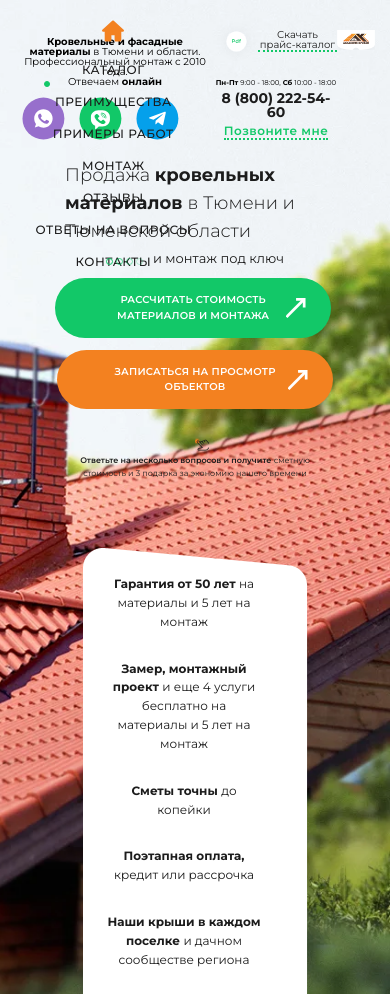
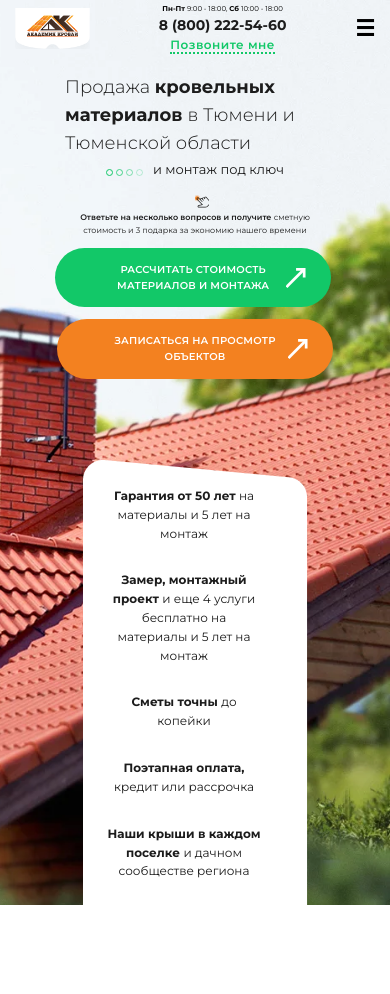
Before and after one commit to Sergey5471/testTask, a website: page src/pug/index.pug in a window 390 px wide. After the commit the page ends 905 px from the top, so only its background shows below. Drawn offline with nearby package versions, Linux system fonts and the light colour scheme; files that its build step writes are made by us from their sources; files whose address does not match are found by name.

Commit message:
fixed bugs

```diff
--- a/src/assets/js/app.js
+++ b/src/assets/js/app.js
@@ -1,4 +1,6 @@
 const popupBtn = document.getElementById('popup')
+
+// const header = document.getElementById('header')
 
 const body = document.querySelector('body')
 
@@ -106,10 +108,9 @@ formBtn.addEventListener('click', function (event) {
 //// adaptiv
 
 const screenWidth = document.documentElement.width
-console.log(screenWidth);
-
 
 const header = document.getElementById('header')
+const headerBurger = document.getElementById('headerBurger')
 const topboxItem = document.getElementById('topbox-item')
 const topboxPriselist = document.getElementById('topbox-pricelist')
 const topboxLogo = document.getElementById('topbox-logo')
@@ -124,7 +125,7 @@ burgerBtnOpen.innerHTML = '&#x2630;'
 const burgerBtnClose = document.createElement('div')
 burgerBtnClose.classList.add('burger')
 burgerBtnClose.innerHTML = '&#x2716;'
-const headerBurger = document.getElementById('headerBurger')
+
 const burgerBox = document.createElement('div')
 
 burgerBtnOpen.addEventListener('click', function(event) {
@@ -148,8 +149,9 @@ function burgerDraw(params) {
 	burgerBox.append(topboxSocial)
 }
 
+
 function changeScreenWidth(width) {
-	if (width <= 920) {
+	if (width <= 992) {
 		topboxItem.remove();
 		topboxPriselist.remove();
 		topboxSocial.remove();
@@ -164,14 +166,18 @@ function changeScreenWidth(width) {
 		topboxLogo.before(topboxItem)
 		topboxLogo.before(topboxPriselist)
 		topboxLogo.after(topboxSocial)
-		burgerBtnOpen	.remove()
+		burgerBtnOpen.remove()
 	}
 }
 
+window.addEventListener('load', function (params) {
+	let width = document.documentElement.clientWidth
+	changeScreenWidth(width)
+})
 
 window.addEventListener('resize', function () {
 	let width = document.documentElement.clientWidth
 	changeScreenWidth(width)
-	console.log(document.documentElement.clientWidth);
+
 
 })
--- a/src/assets/scss/components/header.scss
+++ b/src/assets/scss/components/header.scss
@@ -39,7 +39,7 @@
 	}
 }
 
-@media (max-width: 920.75px) {
+@media (max-width: 992.75px) {
 	.header {
 		padding: 2rem 0 2rem 0;
 		border-bottom: none;
--- a/src/assets/scss/components/intro.scss
+++ b/src/assets/scss/components/intro.scss
@@ -344,7 +344,7 @@
 }
 
 
-@media (max-width: 920.75px) {
+@media (max-width: 992.75px) {
 	.intro {
 		padding-top: 0.5rem;
 		background-size:cover;
@@ -431,7 +431,7 @@
 			&__contact p {
 				font-size: 1.2rem;
 				padding-bottom:0.5rem;
-				cursor: default;
+
 			}
 
 			&__contact b{
@@ -456,7 +456,10 @@
 
 		&__wrapper {
 			display: flex;
-			gap: 6rem;
+			flex-direction: column-reverse;
+			align-items: center;
+			gap: 6.9rem;
+
 
 		}
 
@@ -479,6 +482,10 @@
 		}
 
 		&__main {
+			display: flex;
+			flex-direction: column;
+			align-items: center;
+
 			&__title {
 				font-size: 2.2rem;
 				width: 26rem;
@@ -533,6 +540,9 @@
 				top: 0.7rem;
 			}
 			&__buttons {
+				display: flex;
+				flex-direction: column;
+				align-items: center;
 				margin-top: 1.2rem;
 				margin-bottom: 1.2rem;
 			}
@@ -586,49 +596,11 @@
 
 @media (max-width: 425.75px) {
 	.intro {
-		padding-top: 0.5rem;
-		background-size:cover;
 		background-position: right;
 
 
 		&__topbox {
-			display: grid;
-			grid-template-columns: repeat(3,auto);
-			justify-content: space-between;
-			align-items: center;
-			gap: 0;
-			margin-bottom: 2rem;
 
-
-
-			&-text {
-				font-size: 1rem;
-				width: 20rem;
-				text-indent: 0;
-				padding-bottom: 0;
-
-			}
-
-			&__pricelist {
-				display: flex;
-				align-items: center;
-				justify-content: space-between;
-			}
-
-			&__pricelist svg{
-				width: 4.3rem;
-				height:  4.3rem;
-			}
-
-			&__pricelist-link {
-				font-size: 1rem;
-				border-bottom: 0.2rem dotted #12c868;
-
-			}
-
-			&__logo {
-				display: inline-block;
-			}
 
 			&-img {
 				max-width: 7.5rem;
@@ -636,93 +608,27 @@
 
 			}
 
-			&__social p {
-				font-size: 1rem;
-				padding-bottom: 1rem;
-
-
-			}
-
-			&__social p::before {
-				content: "";
-				width: 0.4rem;
-				height: 0.4rem;
-				border: 0.1rem solid #12c868;
-				top: 0.4rem;
-				left: 2.9rem;
+			&__contact p {
+				font-size: .7rem;
+				padding-bottom:0.4rem;
 			}
 
 
-			&__social a {
-				display: inline-block;
-				width: 4.3rem;
-				height: 4.3rem;
-				margin: 0 0.7rem;
-			}
-			&__social a:hover rect{
-				fill: #1c1c1c;
-			}
-			&__social svg {
-				width: 4.3rem;
-				height: 4.3rem;
-
-			}
-
-			&__contact p {
-				font-size: .7rem;
-				padding-bottom:0.4rem;
-				cursor: default;
-			}
-
-			&__contact b{
-				font-weight: 700;
-			}
-
 			&__contact a {
-				display: block;
 				font-size: 1.4rem;
 
 			}
 
 			&__popup {
-				font-size: 1.2rem;
-				letter-spacing: 0.04em;
-				padding-top: 0.4rem;
 				border-bottom: 0.2rem dotted #12c868;
 			}
 
 
 		}
 
-		&__wrapper {
-			display: flex;
-			flex-direction: column-reverse;
-			align-items: center;
-			gap: 6.9rem;
-		}
-
-		&__side {
-			background: url(../imgs/side.png);
-			background-size: 100%;
-			padding: 1.3rem 4.5rem 1rem 2.3rem;
-			max-width: 22.5rem;
-			width: 100%;
-
-			&__item {
-				padding: 1.4rem 0;
-
-				}
-
-			&__item p {
-				font-size: 1.2rem;
-
-			}
-		}
 
 		&__main {
-			display: flex;
-			flex-direction: column;
-			align-items: center;
+
 			&__title {
 				font-size: 1.8rem;
 				width: 26rem;
--- a/src/assets/scss/components/popup.scss
+++ b/src/assets/scss/components/popup.scss
@@ -159,7 +159,7 @@
 	}
 }
 
-@media (max-width: 920.75px) {
+@media (max-width: 992.75px) {
 	.popup {
 		background-color: rgb(255, 255, 255);
 		border-radius: 3.5rem;
--- a/src/assets/scss/main/common.scss
+++ b/src/assets/scss/main/common.scss
@@ -23,7 +23,7 @@ html {
 }
 
 
-@media (max-width: 920.75px) {
+@media (max-width: 992.75px) {
 	html {
 		font-size: 10px;
 		font-weight: 400;
@@ -34,7 +34,7 @@ html {
 	}
 
 	.container {
-		max-width: 920px;
+		max-width: 992px;
 		padding: 0 15px;
 		margin: 0 auto;
 	}
```
Also changed, not shown: build/assets/css/app.css, build/assets/js/app.js.
